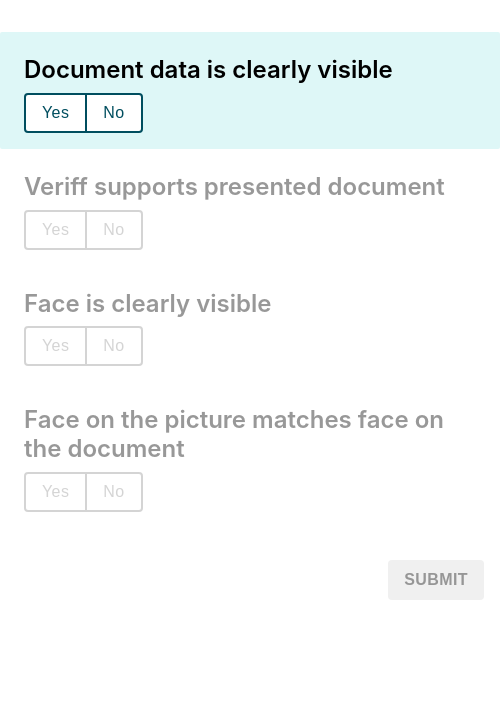
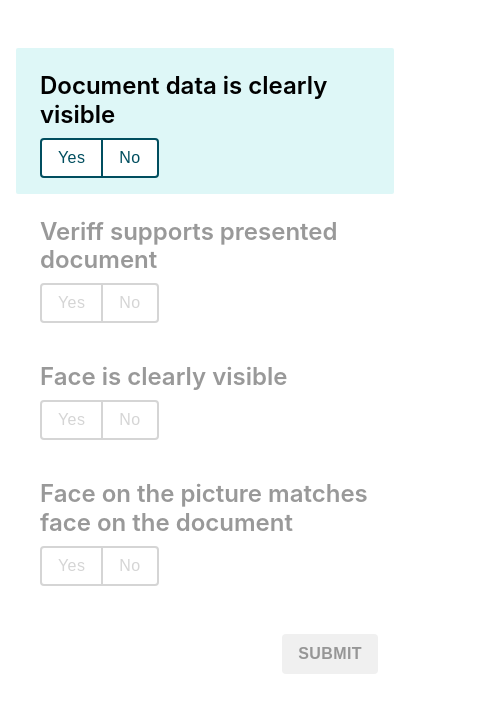
Before and after one commit to sprakash57/veriffication, a React (Create React App) app: page / in a window 390 px wide. Both pictures are taken after a click on the button "Reload". Shown: the top 712 px of the page, 500 px wide, since content can reach past the window. Built offline with nearby package versions, Linux system fonts and the light colour scheme.

Commit message:
refactor: Add mobile responsiveness and instructions to run application

```diff
--- a/src/components/Alert/Alert.module.css
+++ b/src/components/Alert/Alert.module.css
@@ -1,6 +1,5 @@
 .alert {
     width: 500px;
-    min-width: 460px;
     margin: 0 auto;
     height: 650px;
     display: flex;
@@ -21,3 +20,8 @@
     border: none;
     border-radius: 5px;
 }
+@media screen and (max-width: 600px) {
+    .alert {
+      max-width: 410px;
+    }
+  }
--- a/src/components/Check/Check.module.css
+++ b/src/components/Check/Check.module.css
@@ -19,6 +19,7 @@
 }
 .item {
     margin: 0;
+    max-width: 420px;
     padding: 1.5rem 1.5rem 1rem 1.5rem;
     border-radius: 2px;
     opacity: 0.4;
--- a/src/screens/Home/Home.module.css
+++ b/src/screens/Home/Home.module.css
@@ -1,6 +1,5 @@
 .container {
-  width: 500px;
-  min-width: 460px;
+  width: 450px;
   margin: 2rem auto;
   height: 650px;
   overflow-y: auto;
@@ -21,3 +20,9 @@
 .submit__btn:disabled {
     background: var(--selected-color);
 }
+@media screen and (max-width: 600px) {
+  .container {
+    max-width: 410px;
+    padding: 1rem;
+  }
+}
```
Also changed, not shown: 1 other file (tests, documents, lock files or other folders).
